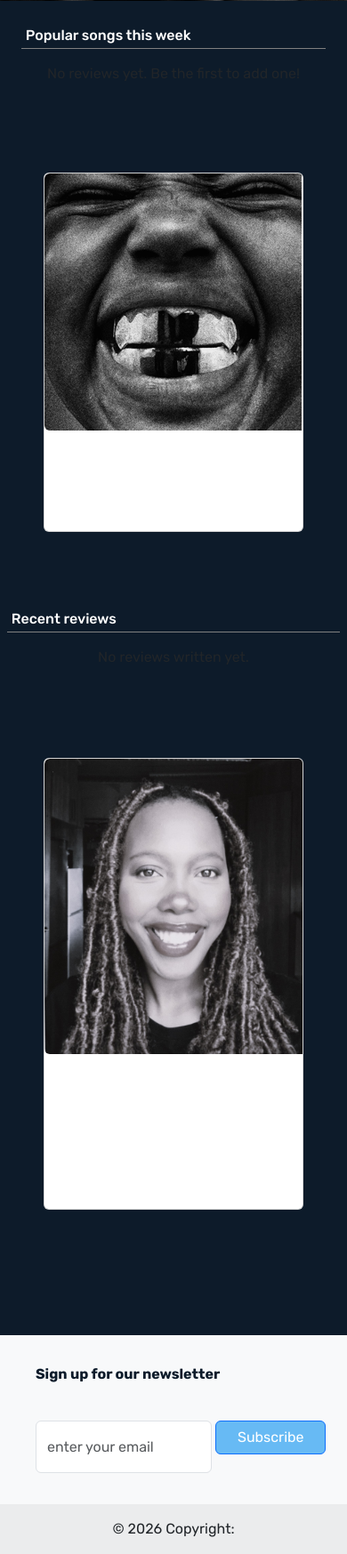
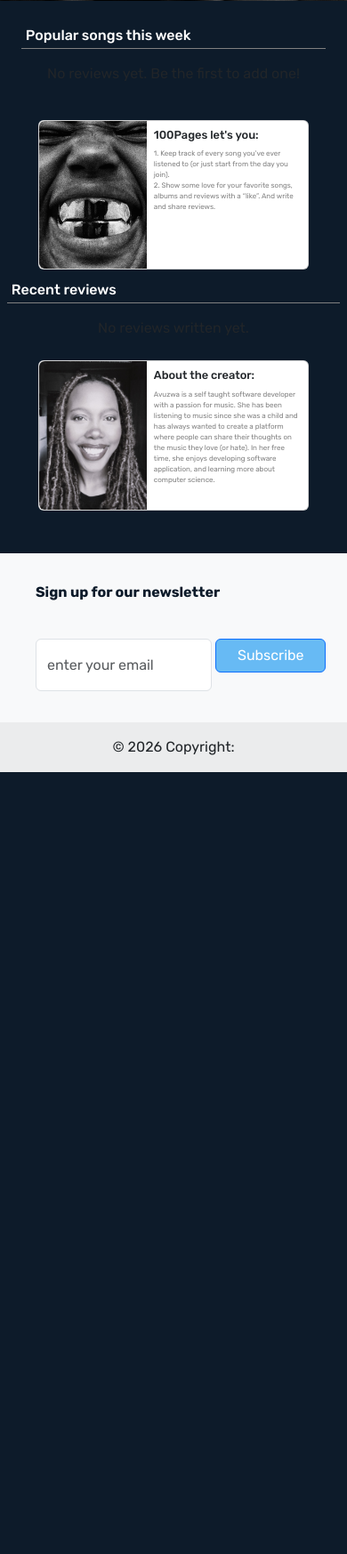
Before and after one commit to AvuMdunyelwa/100Pages, a Flask app: page / in a window 390 px wide. Shown: the part 590-2337 px from the top of the page at 89% size. After the commit the page ends 1458 px from the top, so only its background shows below. Run offline with Flask 3, Linux system fonts and the light colour scheme; data that the repository does not hold is empty; parts of the project's set-up code (start-up, migrations or seed data) failed here and were passed over; some libraries are stand-ins or nearby versions.

Commit message:
fixing more bugs

```diff
--- a/static/styles.css
+++ b/static/styles.css
@@ -207,49 +207,50 @@ h6 {
     }
 
     /* explore card */
-    #explore .card {
+    .card {
         margin: 0 !important;
         height: 20dvh !important;
+        width: 78vw !important;
     }
 
-    #explore .card .row {
+    .card .row {
         flex-wrap: nowrap !important;
         max-width: 100% !important;
         height: 100% !important;
     }
 
-    #explore .card .col-md-4 {
+    .card .col-md-4 {
         width: 40% !important;
         height: 100% !important;
         flex-shrink: 0 !important;
     }
 
-    #explore .card .col-md-4 img {
+    .card .col-md-4 img {
         max-width: 100% !important;
         height: 100%;
         object-fit: cover;
     }
 
-    #explore .card .col-md-8,
-    #explore .card aside {
+    .card .col-md-8,
+    .card aside {
         width: 60% !important;
         flex-shrink: 0 !important;
         min-width: 0;
         height: 100% !important;
     }
 
-    #explore .card .card-body {
+    .card .card-body {
         padding: 0.5em !important;
         max-width: 100%;
         height: 100%;
         overflow: hidden;
     }
 
-    #explore .card .card-body h5 {
+    .card .card-body h5 {
         font-size: 0.8rem !important;
     }
 
-    #explore .card .card-body p {
+    .card .card-body p {
         font-size: 0.5rem !important;
         color: grey;
     }
```
